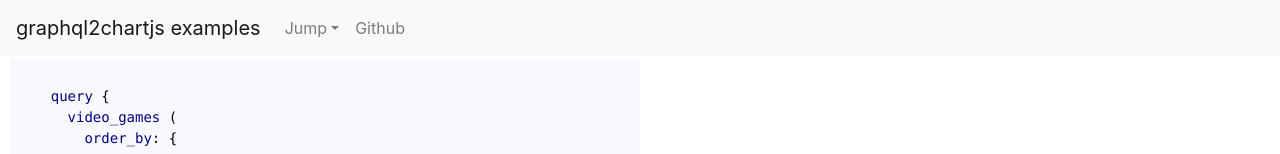
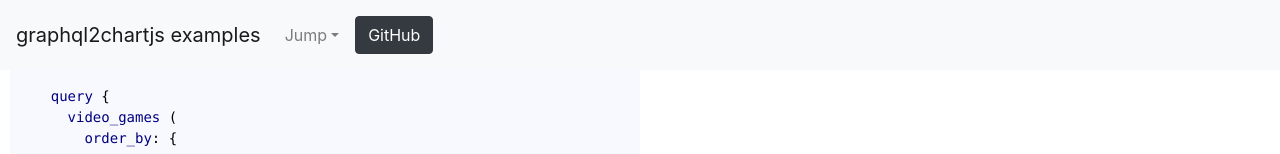
Before and after one commit to hasura/graphql2chartjs-examples, a React (Create React App) app: page / in a window 1280 px wide. Shown: the top 154 px of the page. Built offline with nearby package versions, Linux system fonts and the light colour scheme; no server answers.

Commit message:
make github a cta

```diff
--- a/public/index.html
+++ b/public/index.html
@@ -13,6 +13,7 @@
       user's mobile device or desktop. See https://developers.google.com/web/fundamentals/web-app-manifest/
     -->
     <link rel="manifest" href="%PUBLIC_URL%/manifest.json" />
+    <link rel="stylesheet" href="https://use.fontawesome.com/releases/v5.7.2/css/all.css" integrity="sha384-fnmOCqbTlWIlj8LyTjo7mOUStjsKC4pOpQbqyi7RrhN7udi9RwhKkMHpvLbHG9Sr" crossorigin="anonymous"/>
     <link
       rel="stylesheet"
       href="https://maxcdn.bootstrapcdn.com/bootstrap/4.2.1/css/bootstrap.min.css"
--- a/src/components/Navbar.js
+++ b/src/components/Navbar.js
@@ -1,5 +1,5 @@
 import React from 'react';
-import { Navbar, Nav, NavDropdown } from 'react-bootstrap';
+import { Navbar, Nav, NavDropdown, Button } from 'react-bootstrap';
 
 const Bar = () => {
   return (
@@ -16,8 +16,10 @@
             <NavDropdown.Item href="#scatter">Scatter</NavDropdown.Item>
             <NavDropdown.Item href="#bubble">Bubble</NavDropdown.Item>
           </NavDropdown>
+        </Nav>
+        <Nav>
           <Nav.Link href="https://github.com/hasura/graphql-engine/tree/master/community/tools/graphql2chartjs">
-            Github
+            <Button variant="dark">GitHub</Button>
           </Nav.Link>
         </Nav>
       </Navbar.Collapse>
```
